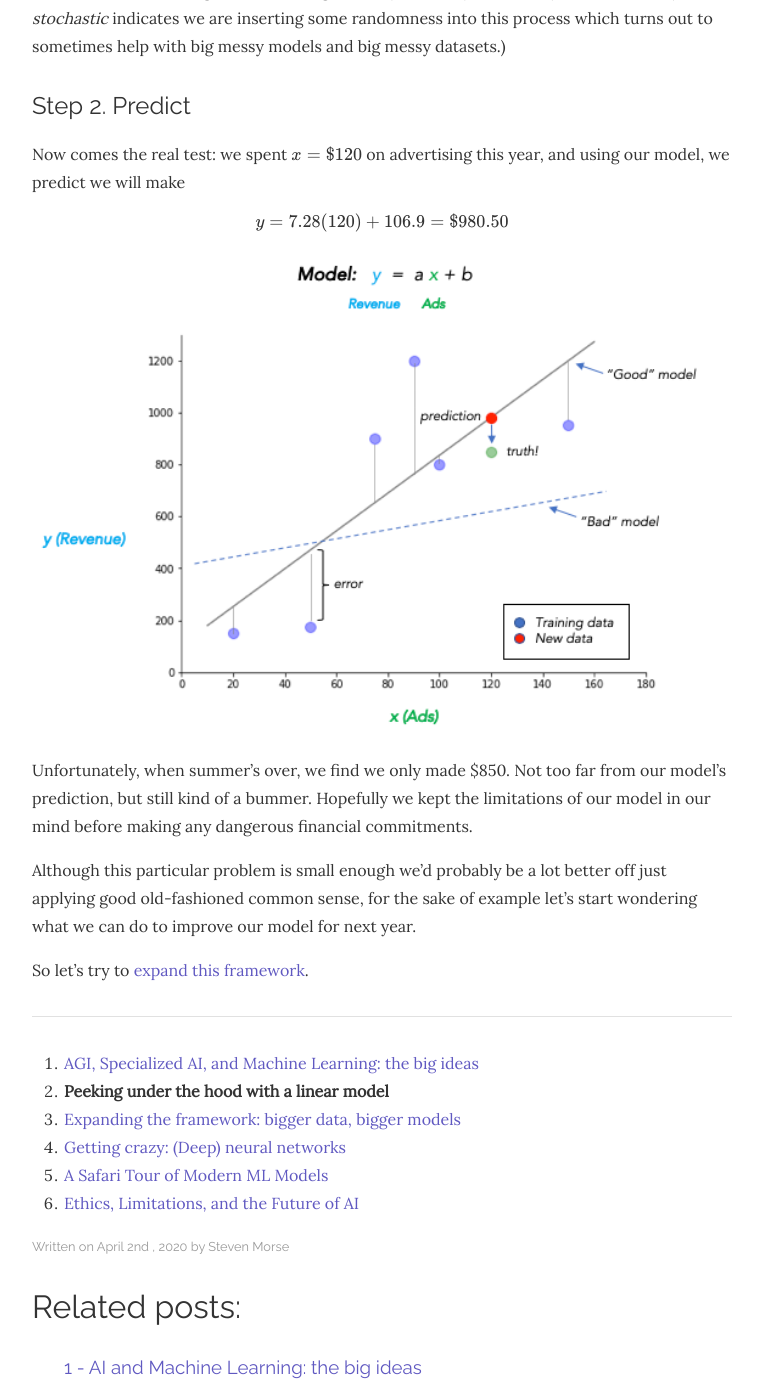
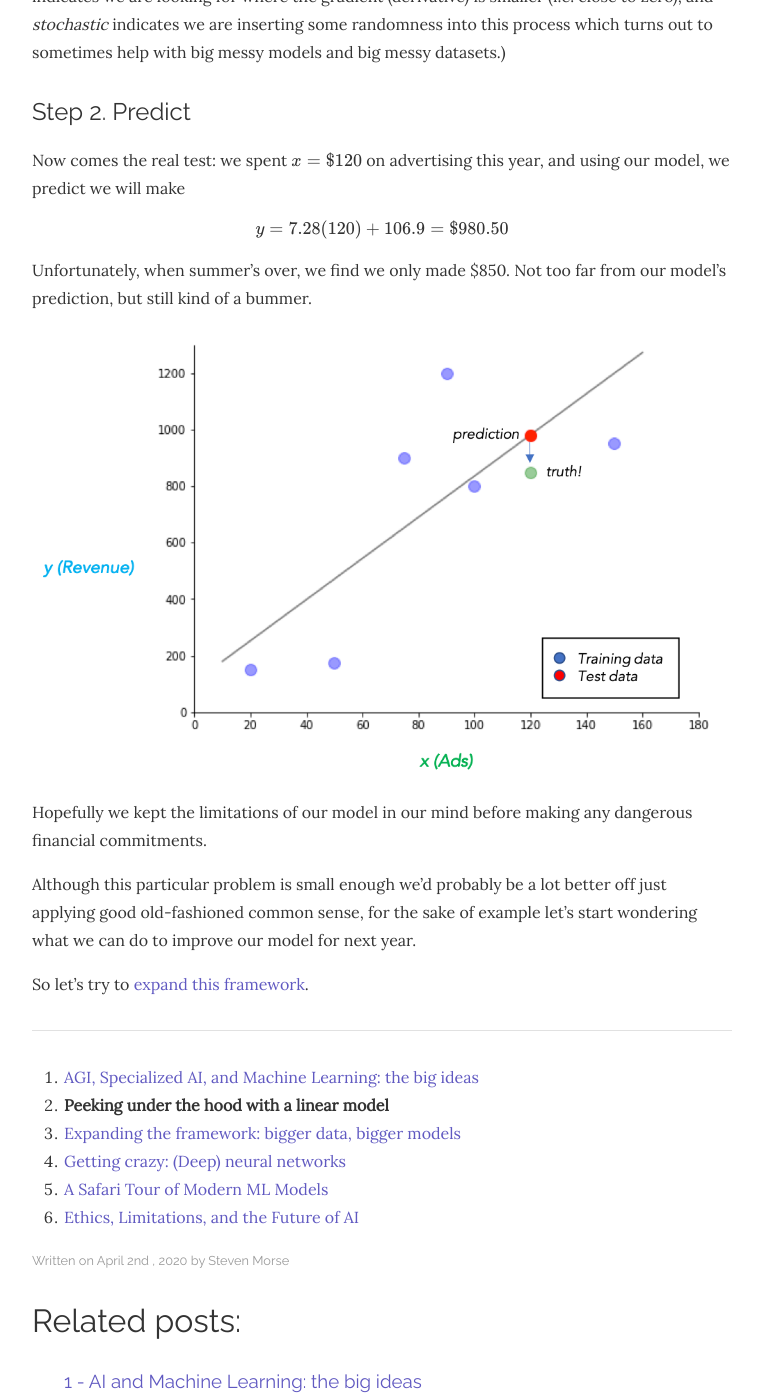
Before and after one commit to stmorse/stmorse.github.io, a Jekyll site: the page built from _posts/2020-04-02-ai-2.md, in a window 1280 px wide and 1400 px high, scrolled down 4693 px. Shown: the whole window, without its empty margins (258-1018 px from the left). Built offline with Jekyll 4.4.1, drawn with Linux system fonts in a browser that asks for light colours; nearby versions of some CDN libraries; formulas are drawn with MathJax 3.

Commit message:
tweaked pics

```diff
--- a/_posts/2020-04-02-ai-2.md
+++ b/_posts/2020-04-02-ai-2.md
@@ -87,7 +87,7 @@
 Now on to minimizing this error.  We need to solve the following problem: "Find parameters $$a$$ and $$b$$ that minimize the total MSE between the model and the training data."
 
 <div style="text-align: center">
-<img align="center" width="80%" src="{{ site.github.url }}/images/ai/data_guesses.png" alt="Fitting a linear model">
+<img align="center" width="80%" src="{{ site.github.url }}/images/ai/linear_model_find.png" alt="Fitting a linear model">
 </div>
 
 One approach would be to just keep guessing different $$a$$ and $$b$$, until we get an MSE that is small enough to satisfy us.  We could improve this trial and error approach a bit by using common sense as we adjust the parameters, and adjust them in directions that seem to be decreasing the error (for example, if going from $$a=2$$ to $$a=2.5$$ seems to decrease the error, we'd probably try $$a=2.7$$ or $$a=3$$ next).
@@ -113,9 +113,11 @@
 y=7.28 (120) + 106.9 = \$980.50
 $$
 
-<img align="center" width="100%" src="{{ site.github.url }}/images/ai/data_line.png" alt="Final fitted linear model">
+Unfortunately, when summer's over, we find we only made \$850.  Not too far from our model's prediction, but still kind of a bummer.
 
-Unfortunately, when summer's over, we find we only made \$850.  Not too far from our model's prediction, but still kind of a bummer.  Hopefully we kept the limitations of our model in our mind before making any dangerous financial commitments.
+<img align="center" width="100%" src="{{ site.github.url }}/images/ai/linear_model_predict.png" alt="Final fitted linear model">
+
+Hopefully we kept the limitations of our model in our mind before making any dangerous financial commitments.
 
 Although this particular problem is small enough we'd probably be a lot better off just applying good old-fashioned common sense, for the sake of example let's start wondering what we can do to improve our model for next year.
 
```
Also changed, not shown: images/ai/linear_model_find.png (added), images/ai/linear_model_predict.png (added).
